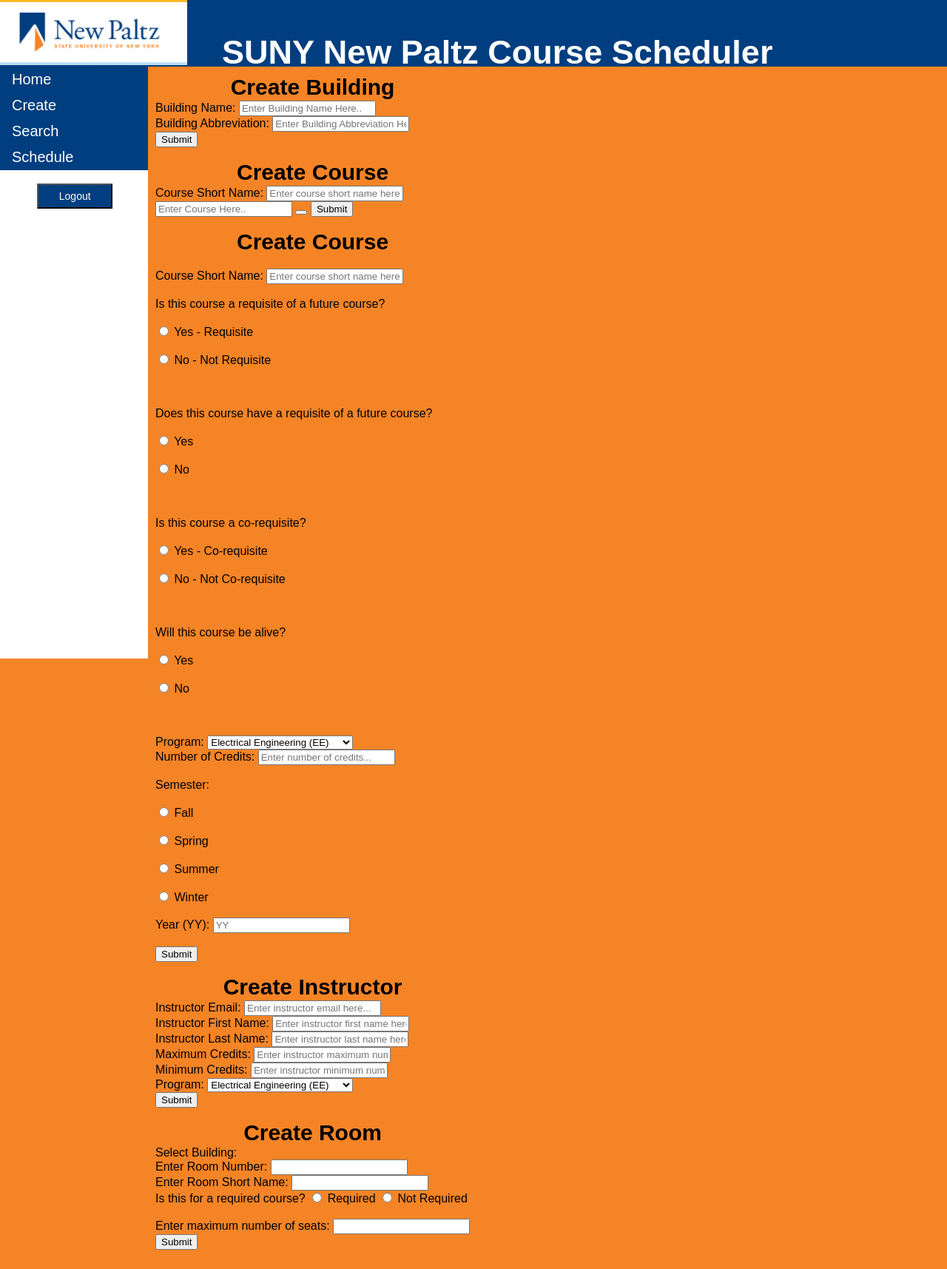
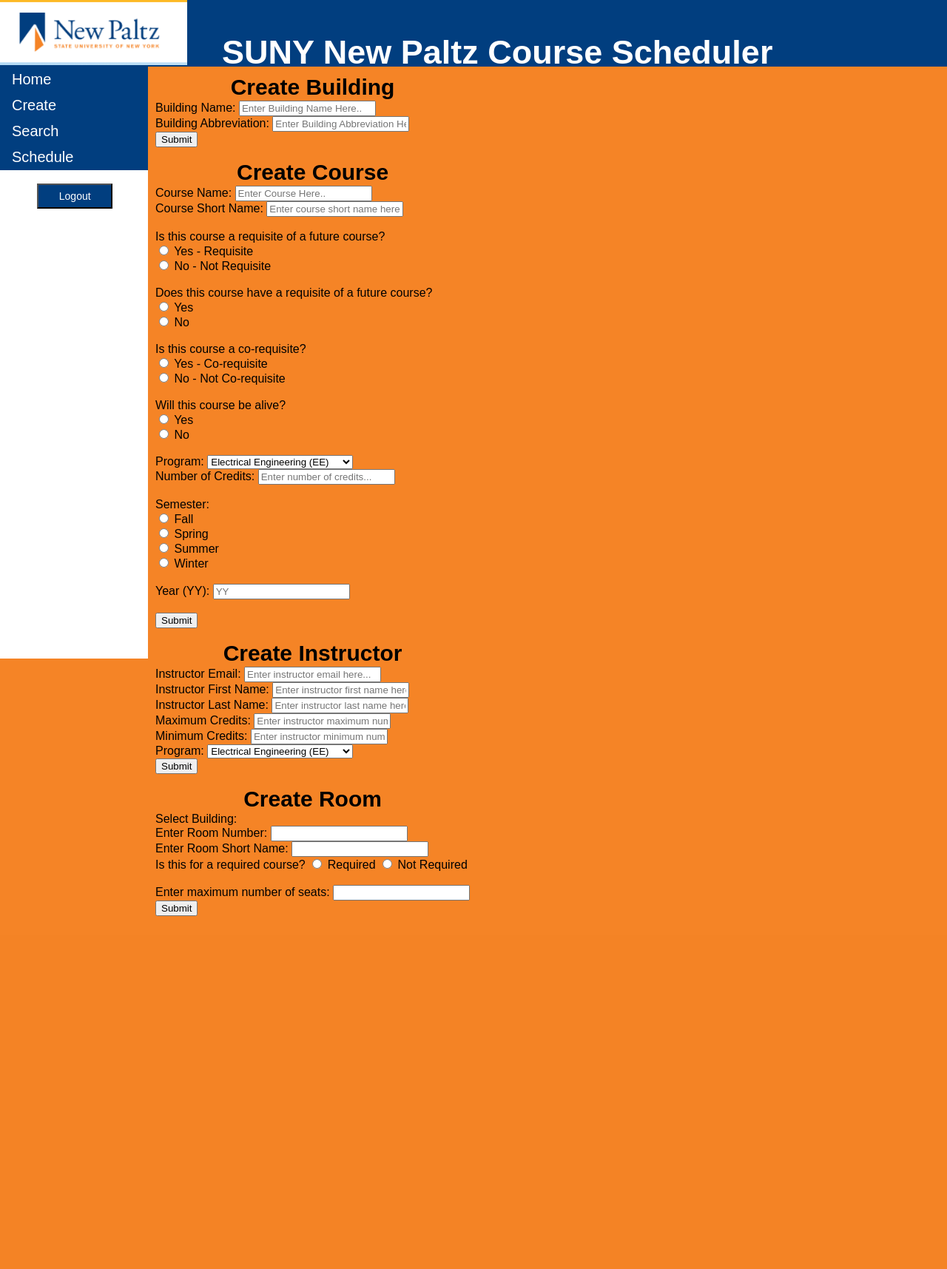
Before and after one commit to nikkirmaher/Software-Engineering, a PHP site: page /create.php in a window 1280 px wide. Shown: the whole page at 74% size. After the commit the page ends 1238 px from the top, so only its background shows below. Run offline with PHP 8.4, Linux system fonts and the light colour scheme.

Commit message:
small changes to createCourse.php

```diff
--- a/components/create/courseCreate.php
+++ b/components/create/courseCreate.php
@@ -1,17 +1,83 @@
 <div id="courseCreate">
     <p class = "title"> Create Course </p>
-	<form name="search-course" method="get" action="./create.php">
+	<form name="create-course" method="get" action="./create.php">
+		<label id="add" for="course-name"> Course Name: </label>
+		<input type="text" placeholder="Enter Course Here.." name="course-name">
+		<br>
 		<label id="add" for="create-course"> Course Short Name: </label>
 		<input type="text" placeholder="Enter course short name here..." name="course-shortname">
 		<br>
+		<br>
+		<label id="add" for="is-requisite"> Is this course a requisite of a future course? </label>
+		<br>
+		<input type="radio" id="requisite" name="is_requisite" value="Requisite">
+		<label for="requisite">Yes - Requisite</label>
+		<br>
+		<input type="radio" id="not_requisite" name="is_requisite" value="Not Requisite">
+		<label for="not_requisite">No - Not Requisite</label>
+		<br>
+		<br>
+		<label id="add" for="create-course"> Does this course have a requisite of a future course? </label>
+		<br>
+		<input type="radio" id="has_requisite" name="has_requisite" value="Has Requisite">
+		<label for="has_requisite">Yes</label>
+		<br>
+		<input type="radio" id="no_requisite" name="has_requisite" value="No Requisite">
+		<label for="no_requisite">No</label>
+		<br>
+		<br>
+		<label id="add" for="create-course"> Is this course a co-requisite? </label>
+		<br>
+		<input type="radio" id="co_requisite" name="co_requisite" value="co_requisite">
+		<label for="corequisite">Yes - Co-requisite</label>
+		<br>
+		<input type="radio" id="not_co_requisite" name="not_co_requisite" value="Not co_requisite">
+		<label for="not_requisite">No - Not Co-requisite</label>
+		<br>
+		<br>
+		<label id="add" for="create-course"> Will this course be alive? </label>
+		<br>
+		<input type="radio" id="alive" name="alive" value="alive">
+		<label for="corequisite">Yes</label>
+		<br>
+		<input type="radio" id="not_alive" name="not_alive" value="Not alive">
+		<label for="not_alive">No</label>
+		<br>
+		<br>
 
-        <input type="text" placeholder="Enter Course Here.." name="search-course">
-		<button id="submitCourse" type="submit"><i class="fa fa-search"></i></button>
-
-		<input id="submit" type="submit" name="addCourse">
+		<label id="add" for="create-course"> Program: </label>
+		<select id="program" name="program">
+			<option value="EE">Electrical Engineering (EE)</option>
+			<option value="ME">Mechanical Engineering (ME)</option>
+			<option value="CE">Computer Engineering (CE)</option>
+		</select>
+		<br>
+		<label id="add" for="create-course"> Number of Credits: </label>
+		<input type="text" placeholder="Enter number of credits..." name="num_credits">
+		<br>
+		<br>
+		<label id="add" for="create-course"> Semester: </label>
+		<br>
+		<input type="radio" id="fall" name="semester" value="fall">
+		<label for="fall">Fall</label>
+		<br>
+		<input type="radio" id="spring" name="semester" value="spring">
+		<label for="spring">Spring</label>
+		<br>
+		<input type="radio" id="summer" name="semester" value="summer">
+		<label for="summer">Summer</label>
+		<br>
+		<input type="radio" id="winter" name="semester" value="winter">
+		<label for="winter">Winter</label>
+		<br>
+		<br>
+		<label id="add" for="create-course"> Year (YY): </label>
+		<input type="text" placeholder="YY" name="course-year">
+		<br>
+		<br>
+		<input id="submit" type="submit" name="submit">
 	</form>
-
-        <?php
+    <?php
         //If submit button is pressed.
         if (isset($_GET['addCourse']))
         {
@@ -39,122 +105,5 @@
               }
               $dbconn->close();
         }
-        ?>
+    ?>
 </div>
-<p class = "title"> Create Course </p>
-<form name="create-course" method="get" action="...">
-
-	<br>
-
-	<label id="add" for="create-course"> Course Short Name: </label>
-	<input type="text" placeholder="Enter course short name here..." name="course-shortname">
-	<br>
-	<br>
-
-	<label id="add" for="create-course"> Is this course a requisite of a future course? </label>
-	<br>
-	<br>
-
-	<input type="radio" id="requisite" name="is_requisite" value="Requisite">
-	<label for="requisite">Yes - Requisite</label>
-	<br>
-	<br>
-
-  	<input type="radio" id="not_requisite" name="is_requisite" value="Not Requisite">
-  	<label for="not_requisite">No - Not Requisite</label><br>
-	<br>
-	<br>
-	<br>
-
-	<label id="add" for="create-course"> Does this course have a requisite of a future course? </label>
-	<br>
-	<br>
-
-	<input type="radio" id="has_requisite" name="has_requisite" value="Has Requisite">
-	<label for="has_requisite">Yes</label>
-	<br>
-	<br>
-
-  	<input type="radio" id="no_requisite" name="has_requisite" value="No Requisite">
-  	<label for="no_requisite">No</label><br>
-	<br>
-	<br>
-	<br>
-
-	<label id="add" for="create-course"> Is this course a co-requisite? </label>
-	<br>
-	<br>
-
-	<input type="radio" id="co_requisite" name="co_requisite" value="co_requisite">
-	<label for="corequisite">Yes - Co-requisite</label>
-	<br>
-	<br>
-
-  	<input type="radio" id="not_co_requisite" name="not_co_requisite" value="Not co_requisite">
-  	<label for="not_requisite">No - Not Co-requisite</label><br>
-	<br>
-	<br>
-	<br>
-
-	<label id="add" for="create-course"> Will this course be alive? </label>
-	<br>
-	<br>
-
-	<input type="radio" id="alive" name="alive" value="alive">
-	<label for="corequisite">Yes</label>
-	<br>
-	<br>
-
-  	<input type="radio" id="not_alive" name="not_alive" value="Not alive">
-  	<label for="not_alive">No</label><br>
-	<br>
-	<br>
-	<br>
-
-	<label id="add" for="create-course"> Program: </label>
-	<select id="program" name="program">
-		<option value="EE">Electrical Engineering (EE)</option>
-		<option value="ME">Mechanical Engineering (ME)</option>
-		<option value="CE">Computer Engineering (CE)</option>
-	</select>
-	<br>
-
-
-	<label id="add" for="create-course"> Number of Credits: </label>
-	<input type="text" placeholder="Enter number of credits..." name="num_credits">
-	<br>
-	<br>
-
-
-	<label id="add" for="create-course"> Semester: </label>
-	<br>
-	<br>
-
-	<input type="radio" id="fall" name="semester" value="fall">
-	<label for="fall">Fall</label>
-	<br>
-	<br>
-
-	<input type="radio" id="spring" name="semester" value="spring">
-	<label for="spring">Spring</label>
-	<br>
-	<br>
-
-	<input type="radio" id="summer" name="semester" value="summer">
-	<label for="summer">Summer</label>
-	<br>
-	<br>
-
-	<input type="radio" id="winter" name="semester" value="winter">
-	<label for="winter">Winter</label>
-	<br>
-	<br>
-
-	<label id="add" for="create-course"> Year (YY): </label>
-	<input type="text" placeholder="YY" name="course-year">
-	<br>
-	<br>
-
-
-    <input id="submit" type="submit" name="submit">
-</form>
--- a/create.php
+++ b/create.php
@@ -12,7 +12,10 @@
 	<head>
 		<meta charset="UTF-8">
 		<title>Course Scheduler - Create</title>
+		<!-- Link for our main style sheet -->
 		<link href="./css/scheduler.css" rel="stylesheet" type="text/css">
+		<!-- Link for font awesome icons -->
+		<link rel="stylesheet" href="https://cdnjs.cloudflare.com/ajax/libs/font-awesome/4.7.0/css/font-awesome.min.css"></link>
 	</head>
 
 	<body>
--- a/search.php
+++ b/search.php
@@ -18,7 +18,6 @@
 	<body>
 		<!-- Header -->
 		<?php include_once('./html/header.html') ?>
-
 		<!-- Navigation bar -->
 		<?php include_once('./components/sidebar.php') ?>
 
```
